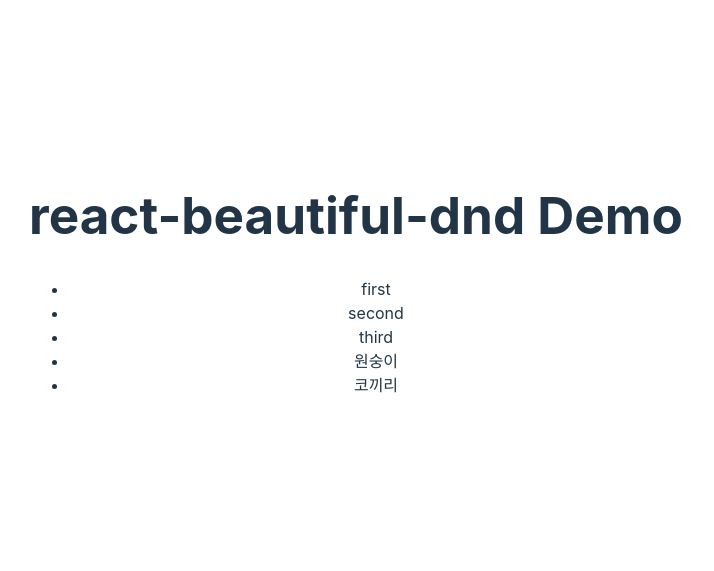
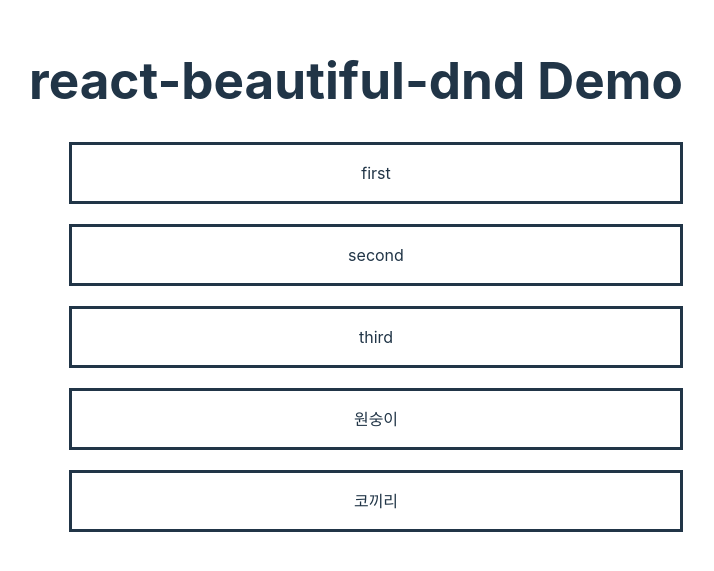
Before and after one commit to Dark-jin/shareme, a React (Vite) app: page /DragTest in a window 1280 px wide. Shown: the part 117-688 px from the top of the page, without its empty margins (284-998 px from the left). Built offline with nearby package versions, Linux system fonts and the light colour scheme.

Commit message:
feat: ul li css 추가및 postcss-nesting

```diff
--- a/package.json
+++ b/package.json
@@ -19,6 +19,7 @@
     "eslint": "^8.28.0",
     "eslint-plugin-prettier": "^4.2.1",
     "postcss": "^8.4.21",
+    "postcss-nesting": "^11.1.0",
     "react": "^18.2.0",
     "react-beautiful-dnd": "^13.1.1",
     "react-dom": "^18.2.0",
--- a/src/pages/Dragtest.tsx
+++ b/src/pages/Dragtest.tsx
@@ -39,10 +39,10 @@
     <div>
       <h1>react-beautiful-dnd Demo</h1>
       <DragDropContext onDragEnd={handleOnDragEnd}>
-        <Droppable droppableId="first-box" direction="horizontal">
+        <Droppable droppableId="first-box">
           {(provided) => (
             <ul
-              className=""
+              className="list-none"
               {...provided.droppableProps}
               ref={provided.innerRef}
             >
@@ -51,6 +51,7 @@
                   <Draggable key={id} draggableId={id} index={index}>
                     {(provided) => (
                       <li
+                        className="list-none align-middle border-solid mt-5 pb-4 pt-4"
                         ref={provided.innerRef}
                         {...provided.draggableProps}
                         {...provided.dragHandleProps}
```
Also changed, not shown: 1 other file (tests, documents, lock files or other folders).
